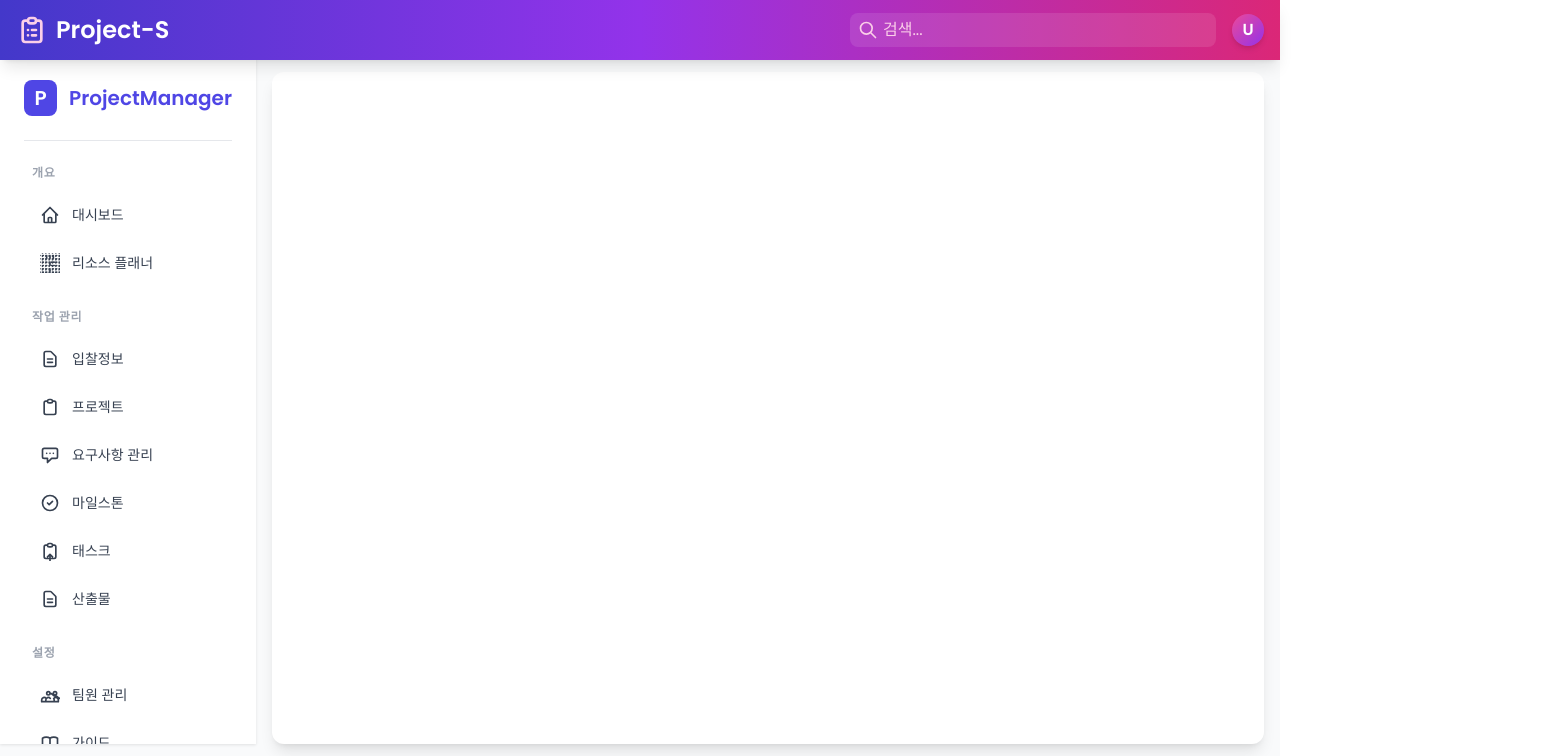
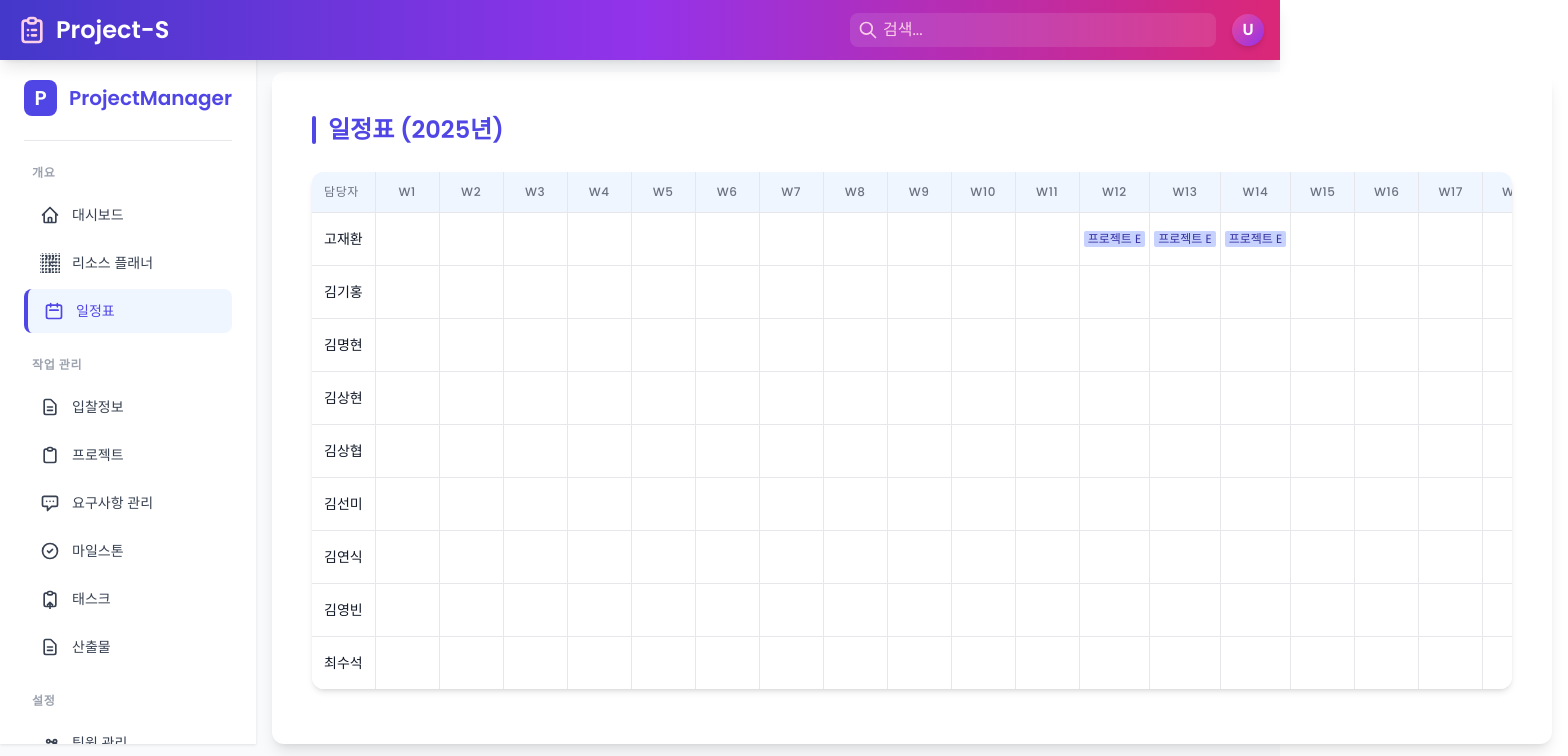
Before and after one commit to jeonck/Project-S1, a React (Vite) app: page /#/schedule in a window 1280 px wide. Shown: the top 756 px of the page, 1568 px wide, since content can reach past the window. Built offline with nearby package versions, Linux system fonts and the light colour scheme.

Commit message:
feat: Add Schedule page and menu item

```diff
--- a/package.json
+++ b/package.json
@@ -9,6 +9,7 @@
     "preview": "vite preview"
   },
   "dependencies": {
+    "date-fns": "^4.1.0",
     "react": "^18.2.0",
     "react-dom": "^18.2.0",
     "react-frappe-gantt": "^0.2.3",
--- a/src/App.jsx
+++ b/src/App.jsx
@@ -13,6 +13,7 @@ import Requirements from './pages/Requirements';
 import Guide from './pages/Guide';
 import TeamMembers from './pages/TeamMembers';
 import ResourcePlanner from './pages/ResourcePlanner';
+import Schedule from './pages/Schedule';
 
 function App() {
   const [isSidebarOpen, setIsSidebarOpen] = useState(false);
@@ -47,6 +48,7 @@ function App() {
                     <Route path="/guide" element={<Guide />} />
                     <Route path="/teammembers" element={<TeamMembers />} />
                     <Route path="/resourceplanner" element={<ResourcePlanner />} />
+                    <Route path="/schedule" element={<Schedule />} />
                   </Routes>
                 </div>
               </div>
--- a/src/components/Sidebar.jsx
+++ b/src/components/Sidebar.jsx
@@ -30,6 +30,13 @@ const Sidebar = ({ isOpen, onClose }) => {
             />
           ),
           text: '리소스 플래너',
+        },
+        {
+          path: '/schedule',
+          icon: (
+            <path stroke-linecap="round" stroke-linejoin="round" stroke-width="2" d="M8 7V3m8 4V3m-9 8h10M5 21h14a2 2 0 002-2V7a2 2 0 00-2-2H5a2 2 0 00-2 2v12a2 2 0 002 2z"></path>
+          ),
+          text: '일정표',
         },
       ],
     },
--- /dev/null
+++ b/src/pages/Schedule.jsx
@@ -0,0 +1,103 @@
+import { useData } from '../context/DataContext';
+import { getWeek } from 'date-fns';
+
+const Schedule = () => {
+  const { teamMembers, projects } = useData();
+
+  // Helper to get all weeks of a given year
+  const getWeeksInYear = (year) => {
+    const weeks = [];
+    for (let i = 1; i <= 53; i++) {
+      weeks.push(i);
+    }
+    return weeks;
+  };
+
+  const currentYear = new Date().getFullYear();
+  const weeks = getWeeksInYear(currentYear);
+
+  // Check if a project is active in a given week of a year
+  const isProjectActive = (project, week, year) => {
+    if (!project.startDate || !project.dueDate) {
+      return false;
+    }
+
+    const projectStart = new Date(project.startDate);
+    const projectEnd = new Date(project.dueDate);
+
+    // The getWeek function is ISO 8601 compliant (week starts on Monday)
+    const startWeek = getWeek(projectStart, { weekStartsOn: 1 });
+    const endWeek = getWeek(projectEnd, { weekStartsOn: 1 });
+
+    const startYear = projectStart.getFullYear();
+    const endYear = projectEnd.getFullYear();
+
+    if (year < startYear || year > endYear) {
+      return false;
+    }
+    if (year === startYear && year === endYear) {
+      return week >= startWeek && week <= endWeek;
+    }
+    if (year === startYear) {
+      return week >= startWeek;
+    }
+    if (year === endYear) {
+      return week <= endWeek;
+    }
+    return true; // Spans the whole year
+  };
+
+  return (
+    <div className="p-6">
+      <h1 className="main-title mb-6">일정표 ({currentYear}년)</h1>
+      <div className="bg-white rounded-xl shadow-md overflow-x-auto">
+        <table className="min-w-full divide-y divide-gray-200 border-collapse">
+          <thead className="bg-blue-50 sticky top-0 z-10">
+            <tr>
+              <th className="px-3 py-3 text-left text-xs font-medium text-gray-500 uppercase tracking-wider sticky left-0 bg-blue-50 z-20 w-32">
+                담당자
+              </th>
+              {weeks.map((week) => (
+                <th key={week} className="px-3 py-3 text-center text-xs font-medium text-gray-500 uppercase tracking-wider border-l border-gray-200" style={{ minWidth: '4rem' }}>
+                  W{week}
+                </th>
+              ))}
+            </tr>
+          </thead>
+          <tbody className="bg-white divide-y divide-gray-200">
+            {teamMembers.map((member) => (
+              <tr key={member.id}>
+                <td className="px-3 py-4 whitespace-nowrap text-sm font-medium text-gray-900 sticky left-0 bg-white z-10 w-32">
+                  {member.name}
+                </td>
+                {weeks.map((week) => {
+                  const activeProjects = projects.filter(p => p.assignee === member.name && isProjectActive(p, week, currentYear));
+                  return (
+                    <td key={week} className="px-1 py-1 whitespace-nowrap text-xs border-l border-gray-200 h-full">
+                      <div className="h-full flex flex-col items-center justify-center space-y-1">
+                        {activeProjects.map(p => (
+                           <div key={p.name} title={p.name} className="w-full bg-indigo-200 text-indigo-800 rounded-sm px-1 truncate">
+                             {p.name}
+                           </div>
+                        ))}
+                      </div>
+                    </td>
+                  );
+                })}
+              </tr>
+            ))}
+            {teamMembers.length === 0 && (
+              <tr>
+                <td colSpan={weeks.length + 1} className="px-6 py-4 text-center text-gray-500">
+                  등록된 팀원이 없습니다.
+                </td>
+              </tr>
+            )}
+          </tbody>
+        </table>
+      </div>
+    </div>
+  );
+};
+
+export default Schedule;
```
Also changed, not shown: 1 other file (tests, documents, lock files or other folders).
